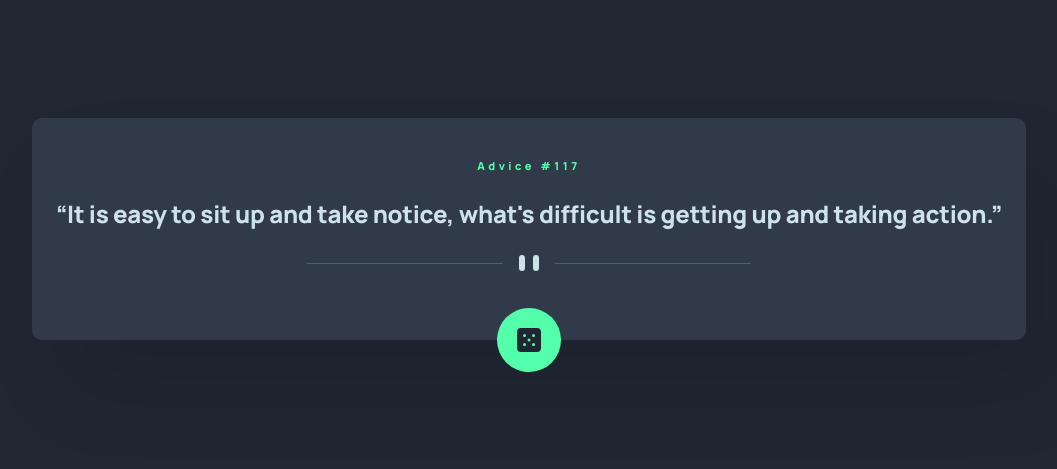
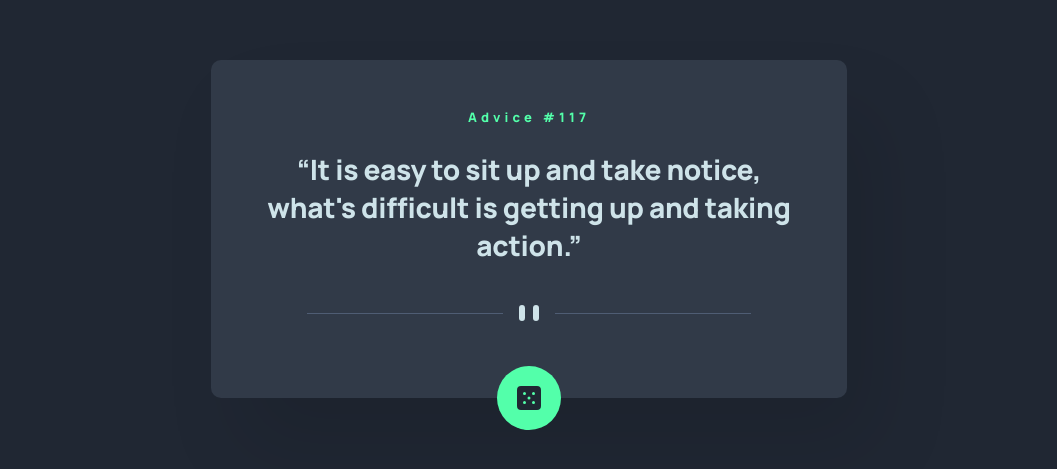
Before and after one commit to thomaserdmenger/Advice-generator, a plain HTML site: page index.html in a window 1536 px wide. Shown: the part 171-640 px from the top of the page, without its empty margins (239-1296 px from the left). Drawn offline with Linux system fonts and the light colour scheme.

Commit message:
Add CSS styles for desktop

```diff
--- a/index.html
+++ b/index.html
@@ -16,7 +16,7 @@
       rel="stylesheet"
     />
     <link rel="stylesheet" href="./styles.css" />
-    <script src="./script.js defer"></script>
+    <script src="./script.js " defer></script>
     <title>Frontend Mentor | Advice generator app</title>
   </head>
   <body>
@@ -36,9 +36,9 @@
           />
           <img src="./images/pattern-divider-mobile.svg" alt="#" />
         </picture>
-        <div class="advice-dice-container">
+        <button type="button" class="advice-dice-container">
           <img src="./images/icon-dice.svg" alt="#" />
-        </div>
+        </button>
       </div>
     </main>
   </body>
--- a/styles.css
+++ b/styles.css
@@ -47,6 +47,7 @@ body {
 }
 
 .advice-dice-container {
+  all: unset;
   background-color: var(--color-text-heading);
   height: 4rem;
   width: 4rem;
@@ -59,4 +60,28 @@ body {
   margin-left: -32px;
   left: 50%;
   transform: translateX(-50%, -50%);
+  cursor: pointer;
 }
+
+.advice-dice-container:hover {
+  box-shadow: 0px 0px 40px 0px #53ffaa;
+}
+
+@media only screen and (min-width: 1440px) {
+  .advice-container {
+    margin: 0 28.125rem;
+    padding: 3rem;
+    padding-bottom: 4.5rem;
+  }
+
+  .advice-heading {
+    font-size: 0.8125rem;
+    letter-spacing: 4.086px;
+  }
+
+  .advice-text {
+    font-size: 1.75rem;
+    letter-spacing: -0.3px;
+    margin: 1.5rem 0 2.5rem 0;
+  }
+}
```
